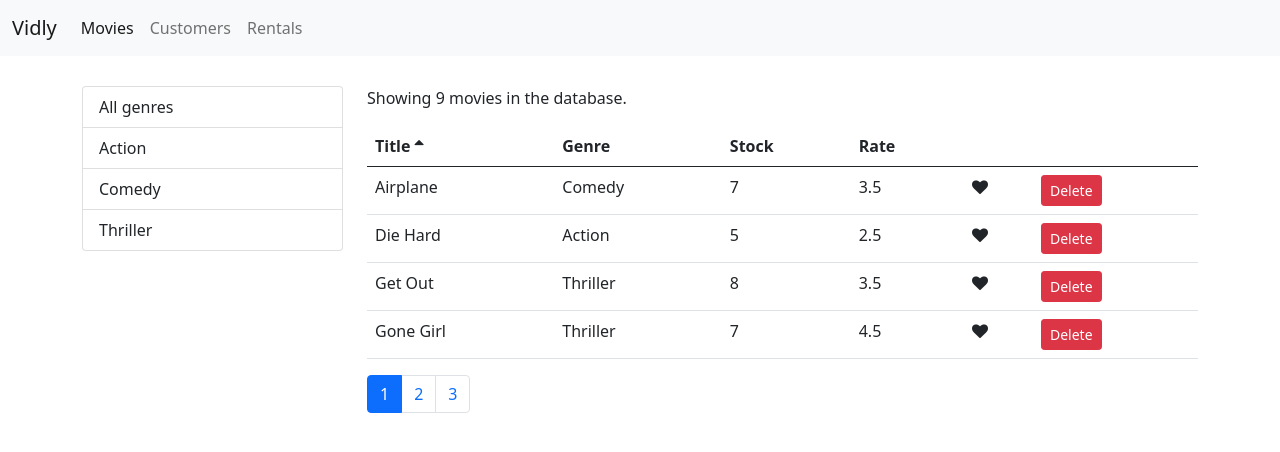
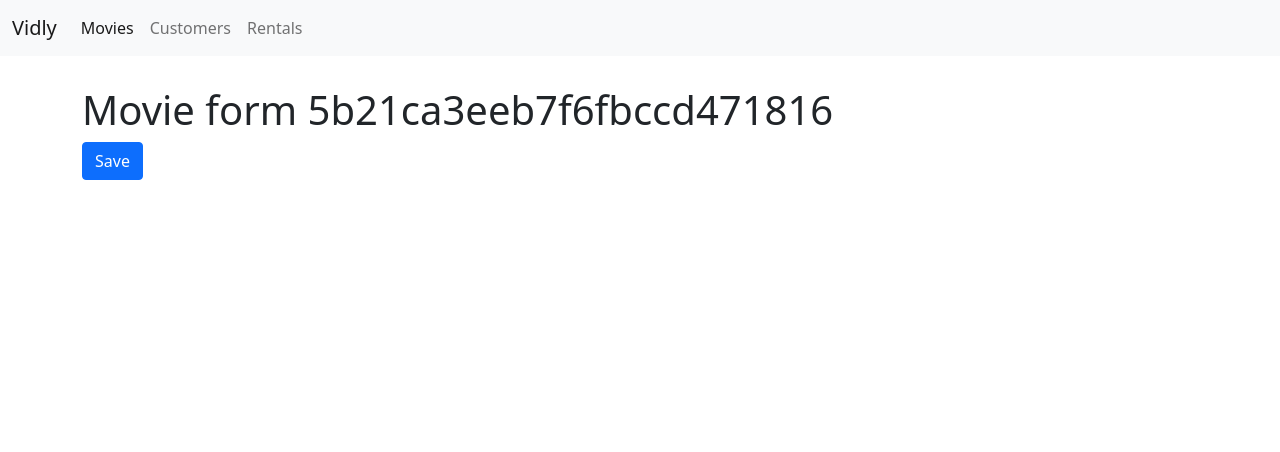
Before and after one commit to rickykiet83/vidly_react, a React (Create React App) app: page /movies/5b21ca3eeb7f6fbccd471816 in a window 1280 px wide. Shown: the top 452 px of the page. Built offline with nearby package versions, Linux system fonts and the light colour scheme.

Commit message:
Linking to the MovieForm

```diff
--- a/src/App.js
+++ b/src/App.js
@@ -4,6 +4,7 @@ import React, { Component } from 'react';
 import { Redirect, Route, Switch } from 'react-router-dom';
 
 import Customers from './components/customers';
+import MovieForm from './components/movieForm';
 import Movies from './components/movies';
 import NavBar from './components/navBar';
 import NotFound from './components/notFound';
@@ -16,6 +17,7 @@ class App extends Component {
         <NavBar />
         <main className='container'>
           <Switch>
+            <Route path='/movies/:id' component={MovieForm}></Route>
             <Route path='/movies' component={Movies}></Route>
             <Route path='/customers' component={Customers}></Route>
             <Route path='/rentals' component={Rentals}></Route>
--- a/src/components/movieForm.jsx
+++ b/src/components/movieForm.jsx
@@ -1,7 +1,17 @@
 import React from 'react';
 
-const MovieForm = () => {
-  return <div></div>;
+const MovieForm = ({ match, history }) => {
+  return (
+    <div>
+      <h1>Movie form {match.params.id}</h1>
+      <button
+        className='btn btn-primary'
+        onClick={() => history.push('/movies')}
+      >
+        Save
+      </button>
+    </div>
+  );
 };
 
 export default MovieForm;
--- a/src/components/moviesTable.jsx
+++ b/src/components/moviesTable.jsx
@@ -1,13 +1,20 @@
 import React, { Component } from 'react';
 
 import Like from './common/like';
+import { Link } from 'react-router-dom';
 import Table from './common/table';
 import TableBody from './common/tableBody';
 import TableHeader from './common/tableHeader';
 
 class MoviesTable extends Component {
   columns = [
-    { path: 'title', label: 'Title' },
+    {
+      path: 'title',
+      label: 'Title',
+      content: (movie) => (
+        <Link to={`/movies/${movie._id}`}>{movie.title}</Link>
+      ),
+    },
     { path: 'genre.name', label: 'Genre' },
     { path: 'numberInStock', label: 'Stock' },
     { path: 'dailyRentalRate', label: 'Rate' },
--- a/src/index.css
+++ b/src/index.css
@@ -16,6 +16,12 @@ code {
 .navbar {
   margin-bottom: 30px;
 }
+a {
+  text-decoration: none;
+}
+a:hover {
+  text-decoration: underline;
+}
 
 .clickable {
   cursor: pointer;
```
